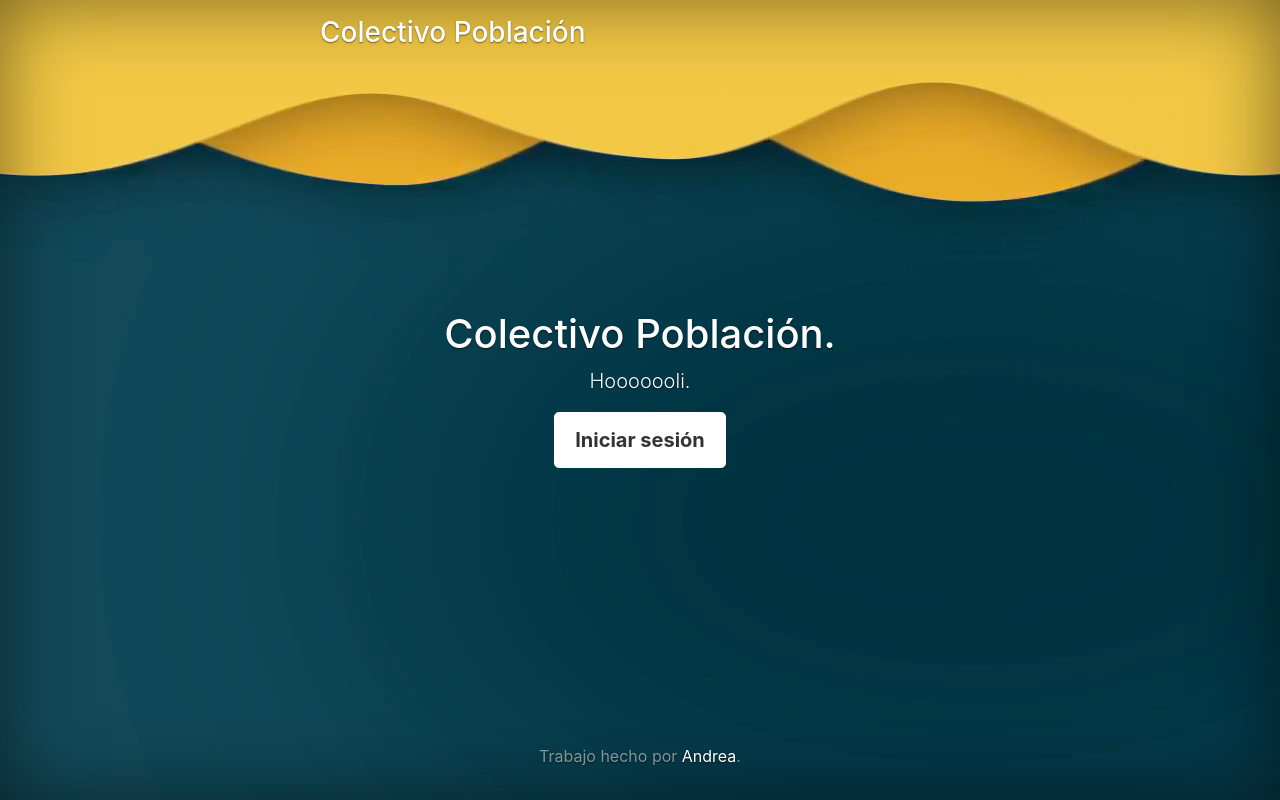
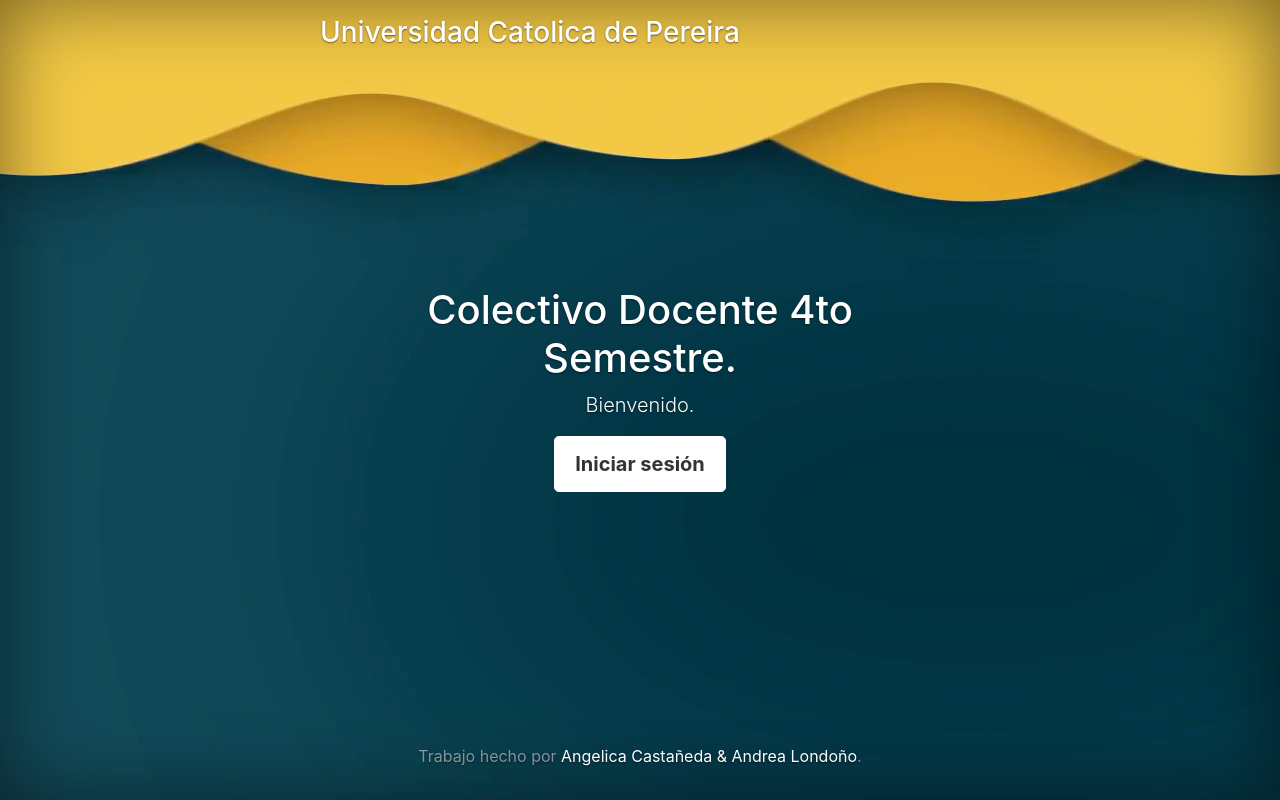
Before and after one commit to andrelonma/colectivopetro, a PHP site: page / in a window 1280 px wide. Run offline with PHP 8.4, Linux system fonts and the light colour scheme.

Commit message:
pruebas de las formulas e insertar los datos

```diff
--- a/index.html
+++ b/index.html
@@ -3,7 +3,7 @@
   <head>
     <meta charset="utf-8">
     <meta name="viewport" content="width=device-width, initial-scale=1, shrink-to-fit=no">
-    <title>Colectivo Población</title>
+    <title>Colectivo Docente 4to Semestre</title>
     <link rel="stylesheet" href="https://stackpath.bootstrapcdn.com/bootstrap/4.1.3/css/bootstrap.min.css" integrity="sha384-MCw98/SFnGE8fJT3GXwEOngsV7Zt27NXFoaoApmYm81iuXoPkFOJwJ8ERdknLPMO" crossorigin="anonymous">
     <link href="assets/css/cover.css" rel="stylesheet">
   </head>
@@ -12,13 +12,13 @@
     <div class="cover-container d-flex w-100 h-100 p-3 mx-auto flex-column">
       <header class="masthead mb-auto">
         <div class="inner">
-          <h3 class="masthead-brand">Colectivo Población</h3>
+          <h3 class="masthead-brand">Universidad Catolica de Pereira</h3>
         </div>
       </header>
 
       <main role="main" class="inner cover">
-        <h1 class="cover-heading">Colectivo Población.</h1>
-        <p class="lead">Hooooooli.</p>
+        <h1 class="cover-heading">Colectivo Docente 4to Semestre.</h1>
+        <p class="lead">Bienvenido.</p>
         <p class="lead">
           <a href="templates/login.html" class="btn btn-lg btn-secondary">Iniciar sesión</a>
         </p>
@@ -26,7 +26,7 @@
 
       <footer class="mastfoot mt-auto">
         <div class="inner">
-          <p>Trabajo hecho por <a href="https://github.com/andrelonma/colectivopoblacion">Andrea</a>.</p>
+          <p>Trabajo hecho por <a href="https://github.com/andrelonma/colectivopoblacion">Angelica Castañeda & Andrea Londoño</a>.</p>
         </div>
       </footer>
     </div>
```
Also changed, not shown: templates/result.php (+5 -5 lines).
